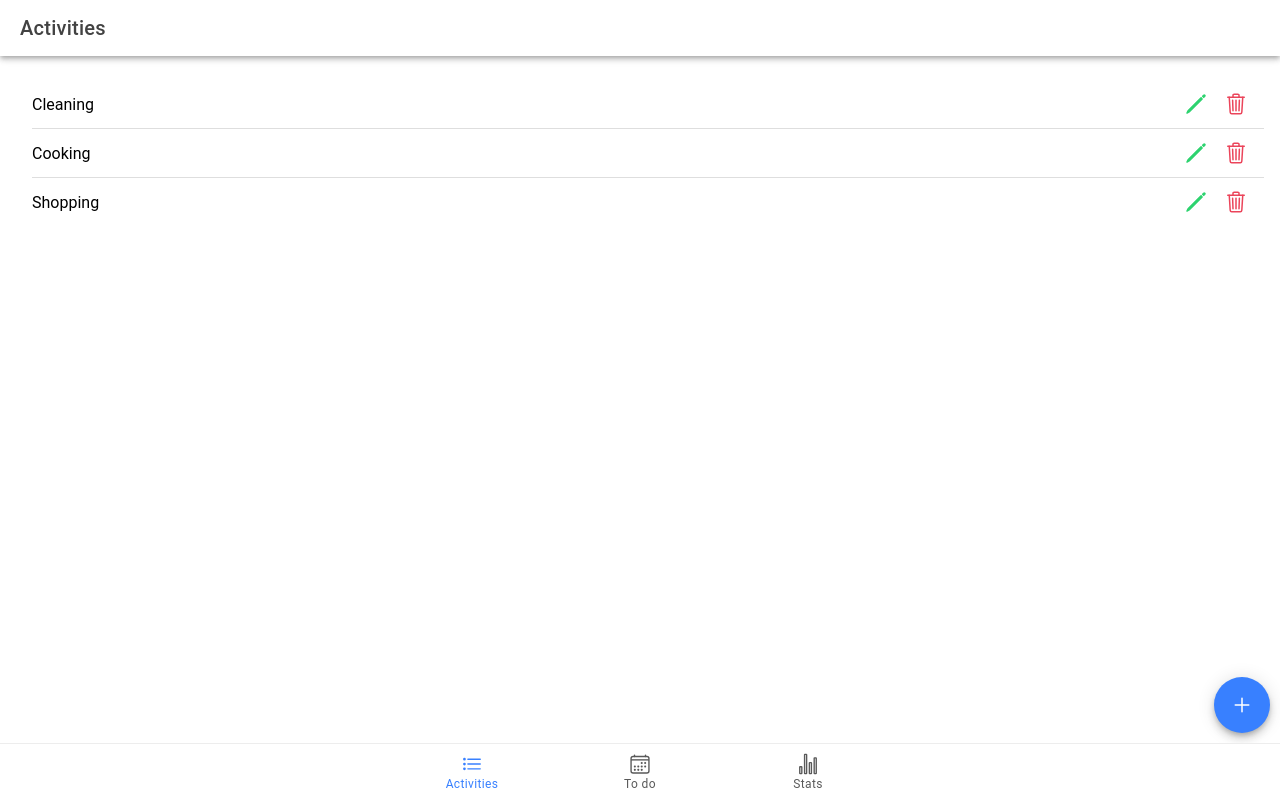
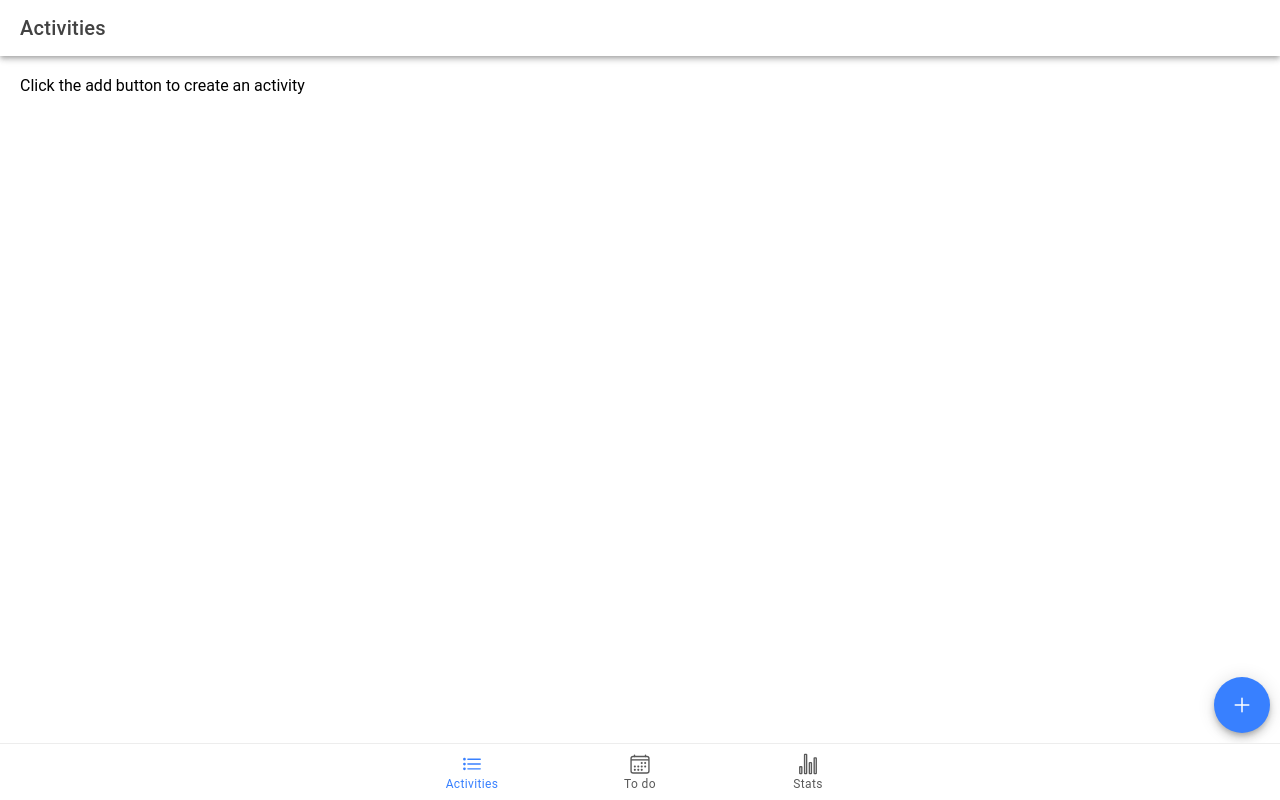
Before and after one commit to petrosrodinos/habit-tracker, a React (Create React App) app: page /activities in a window 1280 px wide. Built offline with nearby package versions, Linux system fonts and the light colour scheme.

Commit message:
handle activities crud

```diff
--- a/src/interfaces/activity.ts
+++ b/src/interfaces/activity.ts
@@ -1,4 +1,4 @@
-export interface NewActivity {
+export interface Activity {
   name: string;
   description?: string;
   days: Day[];
--- a/src/pages/Activities/CreateActivity/Day/index.tsx
+++ b/src/pages/Activities/CreateActivity/Day/index.tsx
@@ -16,8 +16,8 @@ const Day: FC<DayProps> = ({ day, onChange }) => {
   };
 
   const handletimeChange = (e: any) => {
-    console.log("e", e.detail.value);
-    onChange({ ...day, time: e.detail.value });
+    const time = e.detail.value;
+    onChange({ ...day, time });
   };
   return (
     <>
--- a/src/pages/Activities/CreateActivity/index.tsx
+++ b/src/pages/Activities/CreateActivity/index.tsx
@@ -1,4 +1,4 @@
-import React, { useState, FC } from "react";
+import React, { useState, useEffect, FC } from "react";
 import {
   IonButtons,
   IonButton,
@@ -9,14 +9,18 @@ import {
   IonTitle,
   IonInput,
   IonList,
+  IonTextarea,
+  IonToast,
 } from "@ionic/react";
 import Day from "./Day";
-import { NewActivity, Day as DayInt } from "../../../interfaces/activity";
+import { Activity, Day as DayInt } from "../../../interfaces/activity";
+import { on } from "events";
 
 interface CreateActivityProps {
   activity?: any;
   isOpen: boolean;
-  setIsOpen: () => void;
+  onCreate: (activity: Activity) => void;
+  onClose: () => void;
 }
 
 const days: DayInt[] = [
@@ -24,55 +28,73 @@ const days: DayInt[] = [
     id: 1,
     name: "Monday",
     enabled: false,
-    time: "12:00",
+    time: "",
   },
   {
     id: 2,
     name: "Tuesday",
     enabled: false,
-    time: "12:00",
+    time: "",
   },
   {
     id: 3,
     name: "Wednesday",
     enabled: false,
-    time: "12:00",
+    time: "",
   },
   {
     id: 4,
     name: "Thursday",
     enabled: false,
-    time: "12:00",
+    time: "",
   },
   {
     id: 5,
     name: "Friday",
     enabled: false,
-    time: "12:00",
+    time: "",
   },
   {
     id: 6,
     name: "Saturday",
     enabled: false,
-    time: "12:00",
+    time: "",
   },
   {
     id: 7,
     name: "Sunday",
     enabled: false,
-    time: "12:00",
+    time: "",
   },
 ];
 
-const emptyActivity: NewActivity = {
+const emptyActivity: Activity = {
   name: "",
-  days: [],
+  description: "",
+  days: days,
 };
 
-const CreateActivity: FC<CreateActivityProps> = ({ activity, isOpen, setIsOpen }) => {
-  const [newActivity, setNewActivity] = useState<NewActivity>(emptyActivity);
+const CreateActivity: FC<CreateActivityProps> = ({ activity, isOpen, onClose, onCreate }) => {
+  const [newActivity, setNewActivity] = useState<Activity>(emptyActivity);
+  const [error, setError] = useState<boolean>(false);
+
+  useEffect(() => {
+    if (activity) {
+      setNewActivity(activity);
+    } else {
+      setNewActivity(emptyActivity);
+    }
+  }, [activity]);
+
   const handleCreate = () => {
-    console.log("create", newActivity);
+    const atLeastOneDay = newActivity.days.find((day) => day.enabled === true);
+    if (newActivity.name === "" || !atLeastOneDay) {
+      setError(true);
+      return;
+    }
+    onCreate(newActivity);
+    setNewActivity(emptyActivity);
+    onClose();
   };
 
   const handleEdit = () => {
@@ -80,24 +102,35 @@ const CreateActivity: FC<CreateActivityProps> = ({ activity, isOpen, setIsOpen }
   };
 
   const handleChange = (day: DayInt) => {
-    setNewActivity({ ...newActivity, days: [...newActivity.days, day] });
+    const acitivity = newActivity.days.find((d) => d.id === day.id);
+    if (acitivity) {
+      const index = newActivity.days.indexOf(acitivity);
+      newActivity.days[index] = day;
+    }
+    setNewActivity({ ...newActivity });
   };
   return (
     <IonModal isOpen={isOpen}>
       <IonHeader>
         <IonToolbar>
           <IonButtons slot="start">
-            <IonButton onClick={setIsOpen}>Cancel</IonButton>
+            <IonButton onClick={onClose}>Cancel</IonButton>
           </IonButtons>
-          <IonTitle>Create an activity</IonTitle>
+          <IonTitle>{activity ? "Edit" : "Create an"} activity</IonTitle>
           <IonButtons slot="end">
             <IonButton color="primary" strong={true} onClick={handleCreate}>
-              Create
+              {activity ? "Save" : "Create"}
             </IonButton>
           </IonButtons>
         </IonToolbar>
       </IonHeader>
       <IonContent className="ion-padding">
+        <IonToast
+          isOpen={error}
+          message="Please fill out all fields"
+          onDidDismiss={() => setError(false)}
+          duration={3000}
+        ></IonToast>
         <IonInput
           value={newActivity.name}
           onIonChange={(e) => setNewActivity({ ...newActivity, name: e.detail.value! })}
@@ -106,6 +139,15 @@ const CreateActivity: FC<CreateActivityProps> = ({ activity, isOpen, setIsOpen }
           fill="outline"
           placeholder="Enter name"
         ></IonInput>
+        <br />
+        <IonTextarea
+          fill="outline"
+          label="Description (optional)"
+          labelPlacement="floating"
+          autoGrow={true}
+          value={newActivity.description}
+          onIonChange={(e) => setNewActivity({ ...newActivity, description: e.detail.value! })}
+        ></IonTextarea>
         <IonList>
           {days.map((day, index) => (
             <Day key={index} onChange={handleChange} day={day} />
--- a/src/pages/Activities/DeleteActivity/index.tsx
+++ b/src/pages/Activities/DeleteActivity/index.tsx
@@ -1,20 +1,35 @@
 import React, { useState, FC } from "react";
 import { IonAlert } from "@ionic/react";
+import { Activity } from "../../../interfaces/activity";
 
 interface DeleteActivityProps {
   isOpen: boolean;
-  setIsOpen: () => void;
+  activity?: Activity;
+  onClose: () => void;
 }
 
-const DeleteActivity: FC<DeleteActivityProps> = ({ isOpen, setIsOpen }) => {
+const DeleteActivity: FC<DeleteActivityProps> = ({ isOpen, activity, onClose }) => {
+  const handleDeleteActivity = () => {
+    console.log("Delete activity");
+  };
   return (
     <IonAlert
       isOpen={isOpen}
-      header="A Short Title Is Best"
-      subHeader="A Sub Header Is Optional"
-      message="A message should be a short, complete sentence."
-      buttons={["Action"]}
-      onDidDismiss={setIsOpen}
+      header="Delete activity"
+      message="Are you sure you want to delete this activity?"
+      buttons={[
+        {
+          text: "Cancel",
+          role: "cancel",
+        },
+        {
+          text: "DELETE",
+          role: "confirm",
+          cssClass: "alert-button-cancel",
+          handler: handleDeleteActivity,
+        },
+      ]}
+      onDidDismiss={onClose}
     ></IonAlert>
   );
 };
--- a/src/pages/Activities/index.tsx
+++ b/src/pages/Activities/index.tsx
@@ -26,29 +26,17 @@ import {
 } from "ionicons/icons";
 import CreateActivity from "./CreateActivity";
 import DeleteActivity from "./DeleteActivity";
-
-const items = [
-  {
-    name: "Cleaning",
-    created: "2021-01-01",
-    days: [],
-  },
-  {
-    name: "Cooking",
-    created: "2021-01-01",
-    days: [],
-  },
-  {
-    name: "Shopping",
-    created: "2021-01-01",
-    days: [],
-  },
-];
+import { Activity } from "../../interfaces/activity";
 
 const Activities: React.FC = () => {
-  const [selectedActivity, setSelectedActivity] = useState(items[0]); // [1
+  const [selectedActivity, setSelectedActivity] = useState<Activity>();
+  const [activities, setActivities] = useState<Activity[]>([]);
   const [isCreating, setIsCreating] = useState(false);
   const [isDeleting, setIsDeleting] = useState(false);
+
+  const handleCreateActivity = (activity: Activity) => {
+    setActivities([...activities, activity]);
+  };
 
   const toggleCreating = () => {
     setIsCreating(!isCreating);
@@ -63,6 +51,17 @@ const Activities: React.FC = () => {
     toggleCreating();
   };
 
+  const handleDeleteActivity = (item: any) => {
+    setSelectedActivity(item);
+    toggleDeleting();
+  };
+
+  const openNewActivityModal = () => {
+    setSelectedActivity(undefined);
+
+    toggleCreating();
+  };
+
   return (
     <IonPage>
       <IonHeader>
@@ -74,13 +73,22 @@ const Activities: React.FC = () => {
         <CreateActivity
           activity={selectedActivity}
           isOpen={isCreating}
-          setIsOpen={toggleCreating}
+          onClose={toggleCreating}
+          onCreate={handleCreateActivity}
         />
-        <DeleteActivity isOpen={isDeleting} setIsOpen={toggleDeleting} />
+        <DeleteActivity activity={selectedActivity} isOpen={isDeleting} onClose={toggleDeleting} />
+        {activities.length === 0 && (
+          <div style={{ marginTop: "20px", marginLeft: "20px" }}>
+            <IonLabel>Click the add button to create an activity</IonLabel>
+          </div>
+        )}
         <IonList inset={true}>
-          {items.map((item, index) => (
+          {activities.map((item, index) => (
             <IonItem key={index}>
-              <IonLabel>{item.name}</IonLabel>
+              <div>
+                <IonLabel>{item.name}</IonLabel>
+                <IonNote>{item.description}</IonNote>
+              </div>
               <IonIcon
                 onClick={() => handleSelectActivity(item)}
                 className="activity-btn"
@@ -91,7 +99,7 @@ const Activities: React.FC = () => {
               />
 
               <IonIcon
-                onClick={toggleDeleting}
+                onClick={() => handleDeleteActivity(item)}
                 color="danger"
                 slot="end"
                 aria-hidden="true"
@@ -102,7 +110,7 @@ const Activities: React.FC = () => {
           ))}
         </IonList>
 
-        <IonFab onClick={toggleCreating} slot="fixed" vertical="bottom" horizontal="end">
+        <IonFab onClick={openNewActivityModal} slot="fixed" vertical="bottom" horizontal="end">
           <IonFabButton>
             <IonIcon icon={addOutline}></IonIcon>
           </IonFabButton>
```
